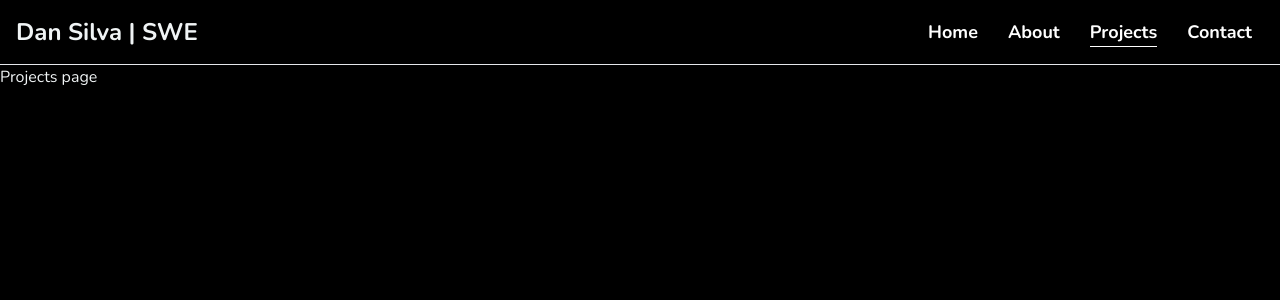
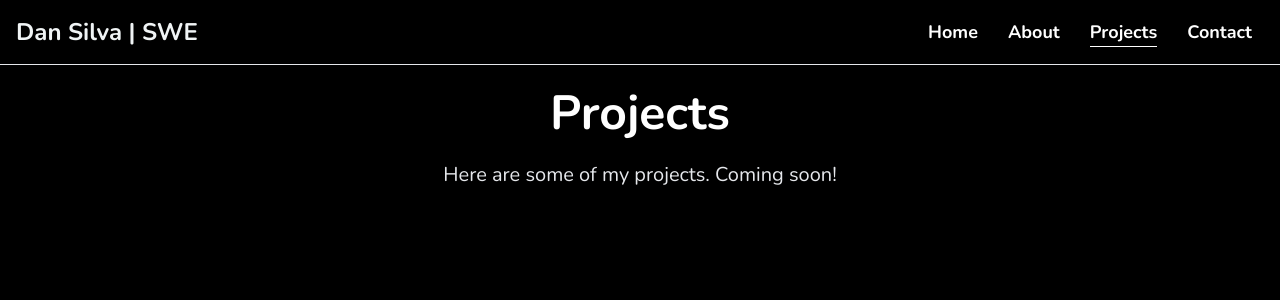
Before and after one commit to dansilvaUT/Portfolio, a Next.js app: page /projects in a window 1280 px wide. Shown: the top 300 px of the page. Built offline with nearby package versions, Linux system fonts and the light colour scheme.

Commit message:
project page done.

```diff
--- a/app/projects/page.tsx
+++ b/app/projects/page.tsx
@@ -1,7 +1,14 @@
 import { JSX } from "react";
 
 const page = (): JSX.Element => {
-  return <div>Projects page</div>;
+  return (
+    <section className="size-full flex flex-col items-center justify-center text-white p-6 space-y-6">
+      <h1 className="text-5xl font-bold align-middle">Projects</h1>
+      <p className="text-lg text-gray-200 text-xl">
+        Here are some of my projects. Coming soon!
+      </p>
+    </section>
+  );
 };
 
 export default page;
```
